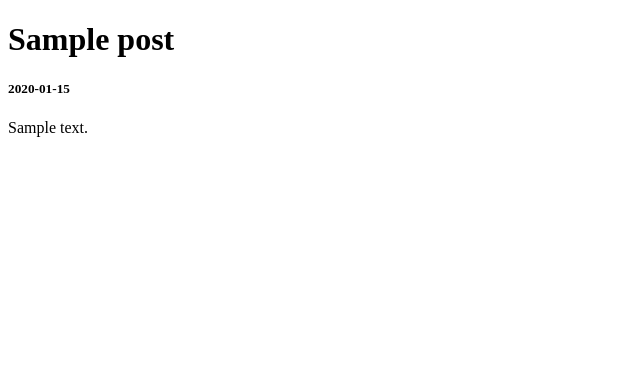
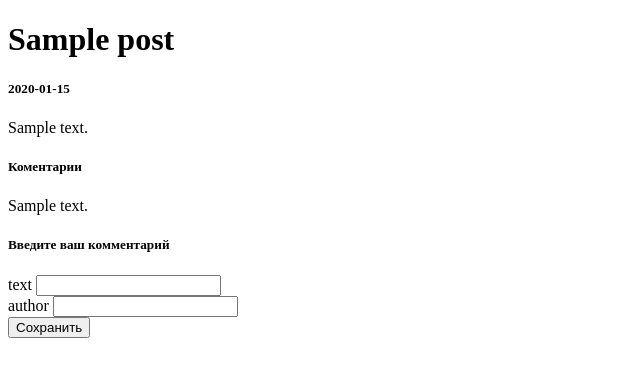
Before and after one commit to volodya-leveryev/flask5-test, a Flask app: page /post/1 in a window 1280 px wide. Shown: the top 377 px of the page, without its empty margins (0-640 px from the left). Run offline with Flask 2, Linux system fonts and the light colour scheme; tables that the repository leaves empty hold one stand-in row (values such as "Sample post").

Commit message:
Add comments

```diff
--- a/app/__init__.py
+++ b/app/__init__.py
@@ -16,6 +16,7 @@ def create_app():
     admin.init_app(app)
 
     app.add_url_rule("/", view_func=views.index_page)
-    app.add_url_rule("/post/<int:post_id>", view_func=views.post_page)
+    app.add_url_rule("/post/<int:post_id>", view_func=views.post_page,
+                     methods=['GET', 'POST'])
 
     return app
--- /dev/null
+++ b/app/forms.py
@@ -0,0 +1,8 @@
+from flask_wtf import FlaskForm
+from wtforms import StringField
+from wtforms.validators import DataRequired
+
+
+class CommentForm(FlaskForm):
+    text = StringField('text', validators=[DataRequired()])
+    author = StringField('author', validators=[DataRequired()])
--- a/app/templates/post.html
+++ b/app/templates/post.html
@@ -2,6 +2,28 @@
 
 {% block content %}
 <h1>{{ post.title }}</h1>
+
 <h5>{{ post.created }}</h5>
+
 <p>{{ post.text }}</p>
+
+<h5>Коментарии</h5>
+
+{% for c in post.comments %}
+<p>{{ c.text }}</p>
+{% endfor %}
+
+<form method="POST">
+    <h5>Введите ваш комментарий</h5>
+    {{ form.csrf_token }}
+    <div>
+        {{ form.text.label }} {{ form.text() }}
+    </div>
+    <div>
+        {{ form.author.label }} {{ form.author() }}
+    </div>
+    <div>
+        <input type="submit" value="Сохранить">
+    </div>
+</form>
 {% endblock %}
--- a/app/views.py
+++ b/app/views.py
@@ -1,6 +1,7 @@
-from flask import render_template
+from flask import render_template, request
 
-from .models import Post
+from .forms import CommentForm
+from .models import db, Post, Comment
 
 
 def index_page():
@@ -10,4 +11,14 @@ def index_page():
 
 def post_page(post_id):
     post = Post.query.get_or_404(post_id)
-    return render_template("post.html", post=post)
+    form = CommentForm()
+    if request.method == 'POST':
+        if form.validate_on_submit():
+            comment = Comment()
+            comment.author = form.author.data
+            comment.text = form.text.data
+            comment.post = post
+            db.session.add(comment)
+            db.session.commit()
+            form = CommentForm()
+    return render_template("post.html", post=post, form=form)
```
Also changed, not shown: app/models.py (+7 -6 lines).
